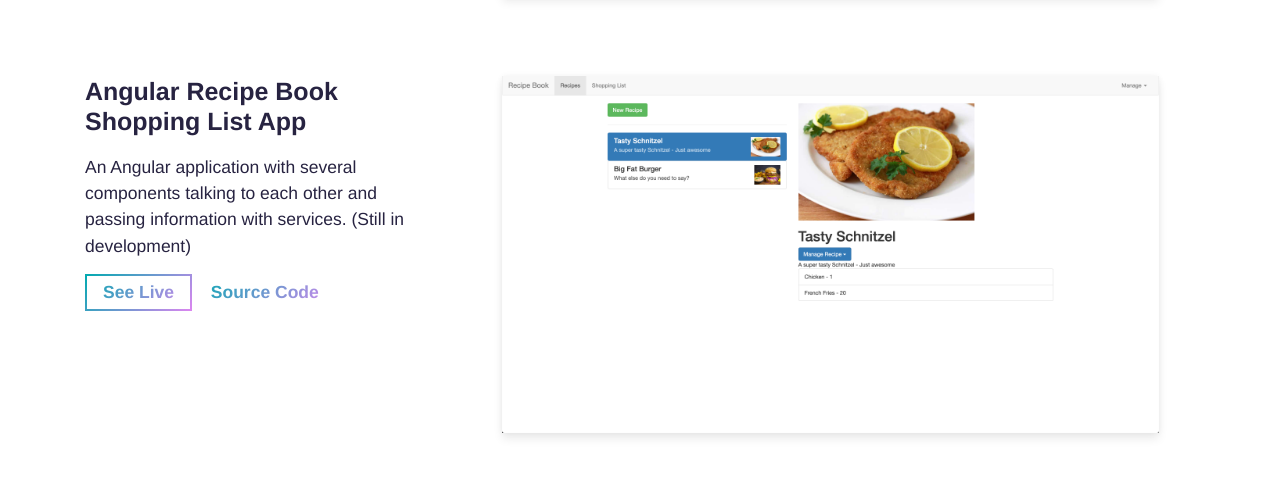
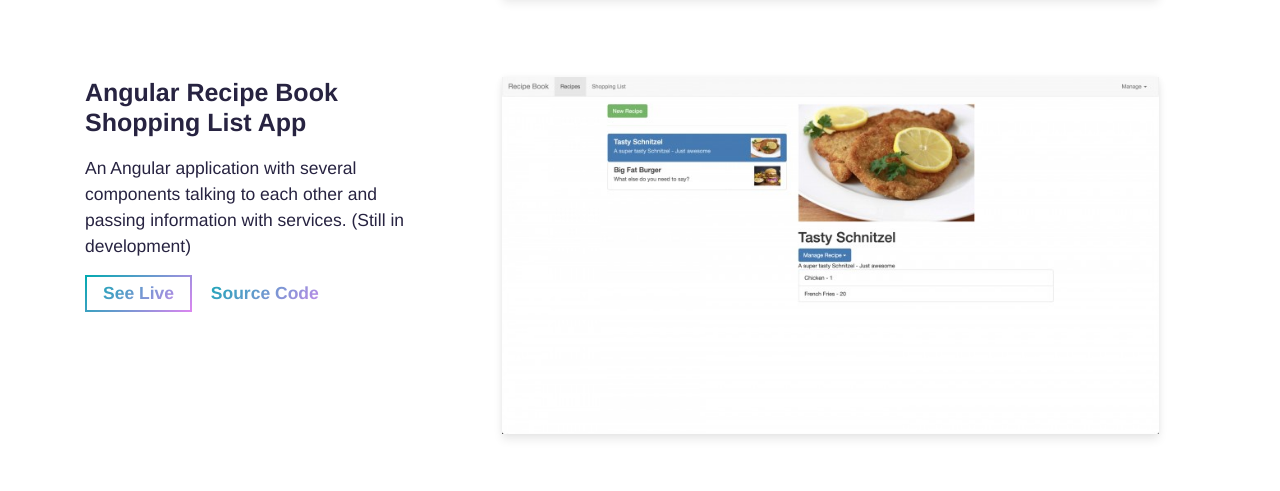
Before and after one commit to alyssabartuch/personal-portfolio, a website built with webpack: page src/template.html in a window 1280 px wide. Shown: the part 4097-4588 px from the top of the page. Built offline with nearby package versions, Linux system fonts and the light colour scheme.

Commit message:
compressing project images

```diff
--- a/src/template.html
+++ b/src/template.html
@@ -321,7 +321,7 @@
               <div class="project-wrapper__image">
                 <a href="https://recipe-shopping-list.netlify.com" target="_blank">
                   <div data-tilt class="thumbnail rounded">
-                    <img class="img-fluid" src="./assets/angular-recipe-project.png" />
+                    <img class="img-fluid" src="./assets/angular-recipe-project.jpg" />
                   </div>
                 </a>
               </div>
```
Also changed, not shown: src/assets/angular-recipe-project.jpg (added), src/assets/angular-recipe-project.png (deleted), src/assets/css-grid-project.jpg, src/assets/javascript-hangman-project.jpg, src/assets/javascript-notes-project.jpg, src/assets/javascript-todo-project.jpg, src/assets/yarn-shop-project.jpg, 4 other files.
